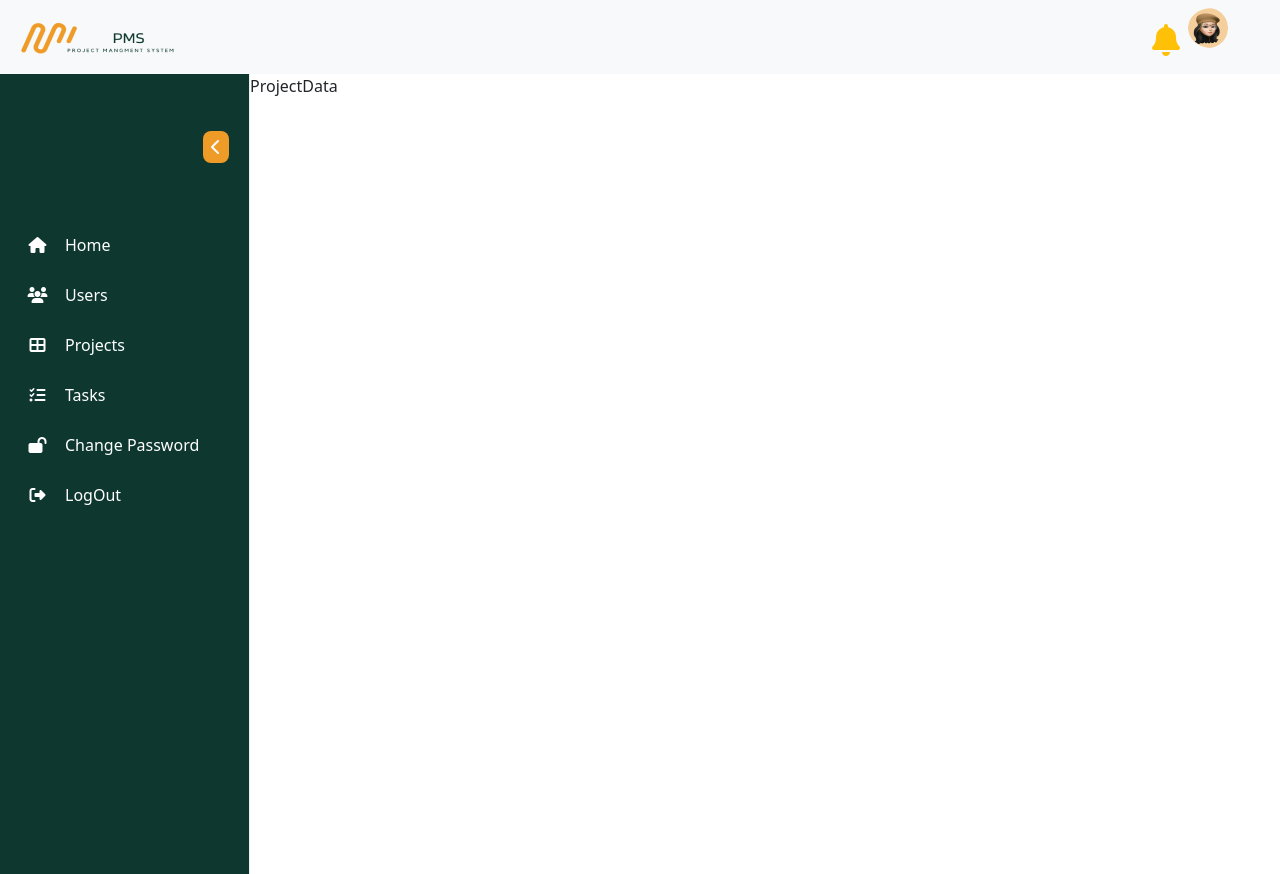
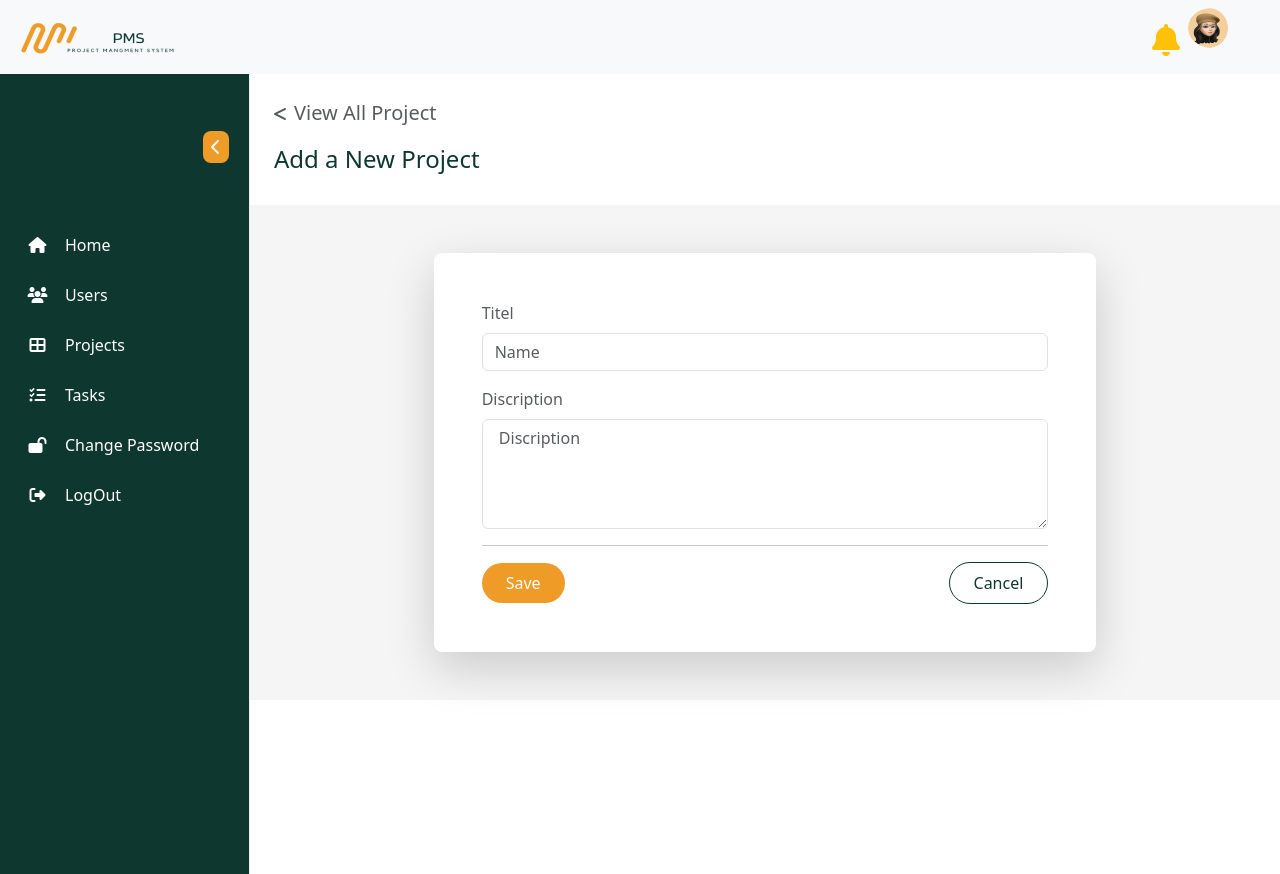
Before and after one commit to RanaFathy123/pms-project, a React (Vite) app: page /dashboard/project-data in a window 1280 px wide. Built offline with nearby package versions, Linux system fonts and the light colour scheme; sample sign-in values are in the browser's storage.

Commit message:
addupdateproject

```diff
--- a/src/App.tsx
+++ b/src/App.tsx
@@ -53,6 +53,7 @@ const App = () => {
         { path: "task-data", element: <TasksData /> },
         { path: "projects", element: <ProjectList /> },
         { path: "project-data", element: <ProjectData /> },
+        { path: "project-data/:id", element: <ProjectData /> },
         { path: "*", element: <NotFound /> },
       ],
     },
--- /dev/null
+++ b/src/Modules/ProjectModule/components/ProjectData/ProjectData.css
@@ -0,0 +1,19 @@
+.main-color{
+    color: rgba(14, 56, 47, 1);
+    /* font-family: 'Montserrat'; */
+    font-size: 24px;
+    font-weight: 500;
+    line-height: 29.26px;
+    text-align: left;
+
+}
+.inputs-container{
+    background-color: rgba(245, 245, 245, 1);
+}
+.save-btn{
+    background-color: rgba(239, 155, 40, 1) !important;
+}
+.cancel-btn{
+    border: 1px solid rgba(14, 56, 47, 1) !important;
+    color: rgba(14, 56, 47, 1) !important;
+}
--- a/src/Modules/ProjectModule/components/ProjectData/ProjectData.tsx
+++ b/src/Modules/ProjectModule/components/ProjectData/ProjectData.tsx
@@ -1,6 +1,121 @@
+import { Link, useLocation } from "react-router-dom";
+import "./ProjectData.css";
+import { useForm } from "react-hook-form";
+import { AuthContext } from "../../../../context/AuthContext";
+import { useContext } from "react";
+import axios from "axios";
+import { toast } from "react-toastify";
 
 export default function ProjectData() {
+  interface projectData{
+    title:string,
+    description:string,
+    manager?:{},
+    id:number,
+    creationDate:string,
+    modificationDate:string
+
+  }
+  let location = useLocation()
+  console.log(location);
+  let status = location.state?.type === 'update';
+  let updateData = location.state?.updateData
+
+
+
+  let {baseUrl} = useContext(AuthContext)
+  let {register,handleSubmit,formState:{errors},reset}=useForm <projectData>();
+
+  const onsubmitForm = async (data:projectData)=>{
+   try {
+    let respons = await axios({
+      method: status ?'put':'post',
+      url:status?`${baseUrl}/Project/${updateData.id}`: `${baseUrl}/Project`,
+      data:data,
+      headers:{ Authorization: `Bearer ${localStorage.getItem("token")}` }
+    })
+    status? toast.success('your Project Is Updated '):toast.success('your Project Is Created')
+
+    console.log(respons);
+
+   } catch (error:any) {
+    status? toast.error(error.message || 'your Project Is Not Updated'): toast.error(error.message || 'your Project Is Not Created')
+
+
+   }
+
+  }
+
   return (
-    <div>ProjectData</div>
-  )
+    <>
+      <div className="header p-4">
+        <Link to="/dashboard/projects" className="text-decoration-none text-muted   ">
+
+          <i className="fa-solid fa-less-than"></i>
+          <span className=" fs-5 ps-2">View All Project</span>
+        </Link>
+        <h2 className="main-color pt-3">Add a New Project </h2>
+      </div>
+      <div className="inputs-container container-fluid py-5   ">
+        <div className="row d-flex justify-content-center align-items-center">
+        <div className=" col-lg-8 col-md-10 col-sm-10 ">
+          <div className=" inputForm rounded-3 bg-white shadow-lg p-5 ">
+            <div>
+              <form action="" className="bg-white" onSubmit={handleSubmit(onsubmitForm)}>
+                <div className="form-group mb-3">
+                  <label
+                    htmlFor="tiltelProject"
+                    className="form-label  text-muted "
+                  >
+                    Titel
+                  </label>
+
+                  <input
+                    className="form-control "
+                    id="tiltelProject"
+                    placeholder="Name"
+                    {...register('title',
+                      {
+                        required:'Tiltel Project is Requird'
+                      }
+                    )}
+                   defaultValue={status ? updateData.title:''}
+                  />
+                </div>
+
+                <div className="form-group mb-3">
+                  <label
+                    htmlFor="discripationProject"
+                    className="form-label text-muted  "
+                  >
+                    Discription
+                  </label>
+
+                  <textarea
+                    id="discripationProject"
+                    className="form-control"
+                    placeholder=" Discription"
+                    rows={4}
+                    {...register('description')}
+                    defaultValue={status?updateData.description:''}
+                  ></textarea>
+                </div>
+                <hr className="w-100 " />
+                <div className="btn-group d-flex justify-content-between align-items-center  ">
+                  <button className=" rounded-pill save-btn text-white px-4 py-2 border-0" type="submit">
+                    Save
+                  </button>
+                  <button className=" rounded-pill bg-transparent cancel-btn px-4 py-2  " type="reset" onClick={()=>reset()}>
+                    Cancel
+                  </button>
+                </div>
+              </form>
+            </div>
+          </div>
+        </div>
+        </div>
+
+      </div>
+    </>
+  );
 }
--- a/src/Modules/ProjectModule/components/ProjectList/ProjectList.tsx
+++ b/src/Modules/ProjectModule/components/ProjectList/ProjectList.tsx
@@ -3,11 +3,12 @@ import { useContext, useEffect, useState } from "react";
 import DynamicHeader from "../../../SharedModules/components/DynamicHeader/DynamicHeader";
 import { AuthContext } from "../../../../context/AuthContext";
 import NoData from "../../../SharedModules/components/NoData/NoData";
+import { Link } from "react-router-dom";
 
 export default function ProjectList() {
   const [ProjectsList, setProjectsList] = useState([]);
   const [showIconIndex, setShowIconIndex] = useState(null);
- let {baseUrl}= useContext(AuthContext)
+  let { baseUrl } = useContext(AuthContext);
 
   const handleShowing = (index: any) => {
     setShowIconIndex(index === showIconIndex ? null : index);
@@ -32,7 +33,12 @@ export default function ProjectList() {
   return (
     <>
       <DynamicHeader title={"Projects"} btn={"Project"} />
-     {ProjectsList.length === 0 ? <div className="container text-center"><NoData/></div> : <div className="bg-body-tertiary p-3">
+      {ProjectsList.length === 0 ? (
+        <div className="container text-center">
+          <NoData />
+        </div>
+      ) : (
+        <div className="bg-body-tertiary p-3">
           <div className="container ">
             <div className="row d-flex justify-content-center ">
               <div className="col-md-12 col-sm-12 my-sm-3 my-md-1 my-lg-3 bg-white rounded-4  shadow-sm p-5">
@@ -59,9 +65,7 @@ export default function ProjectList() {
                     <tbody>
                       {ProjectsList?.map((project: any, index) => (
                         <tr>
-                        <td key={project.id} >
-                          {project.id}
-                        </td>
+                          <td key={project.id}>{project.id}</td>
                           <td>{project.title}</td>
                           <td>
                             {new Date(project.creationDate).toLocaleDateString(
@@ -84,7 +88,16 @@ export default function ProjectList() {
                                 <div className="icon-container d-flex flex-column bg-white p-3 rounded-3 shadow-sm">
                                   <i className="fa-regular fa-eye text-success my-1"></i>
                                   <i className="fa-solid fa-trash text-danger my-1"></i>
+                                  <Link
+                                    to={`/dashboard/project-data/${project.id}`}
+                                    className="text-decoration-none"
+                                    state={{
+                                      updateData: project,
+                                      type: "update",
+                                    }}
+                                  >
                                     <i className="fa-solid fa-pen-to-square text-warning my-1"></i>
+                                  </Link>
                                 </div>
                               )}
                             </div>
@@ -97,7 +110,8 @@ export default function ProjectList() {
               </div>
             </div>
           </div>
-      </div>}
+        </div>
+      )}
     </>
   );
 }
--- a/src/Modules/SharedModules/components/DynamicHeader/DynamicHeader.tsx
+++ b/src/Modules/SharedModules/components/DynamicHeader/DynamicHeader.tsx
@@ -1,6 +1,20 @@
 import React from 'react'
+import { useNavigate } from 'react-router-dom'
+
 
 export default function DynamicHeader({title,btn}) {
+  let navigate = useNavigate();
+
+
+  const goToComponent =()=>{
+    if(btn === 'Project'){
+      navigate('/dashboard/project-data')
+    }else{
+      navigate('/dashboard/task-data')
+    }
+
+  }
+
   return (
     <>
     <div className="container p-3">
@@ -9,7 +23,7 @@ export default function DynamicHeader({title,btn}) {
             <h5 className='m-0'>{title}</h5>
             </div>
             <div className=" col-md-4 col-lg-3 col-xl-2 my-md-3">
-                <button className='btn rounded-pill btn-class text-white '>+ Add New {btn}</button>
+                <button className='btn rounded-pill btn-class text-white ' onClick={goToComponent}>+ Add New {btn}</button>
             </div>
 
         </div>
--- a/src/Modules/SharedModules/components/SideBar/SideBar.tsx
+++ b/src/Modules/SharedModules/components/SideBar/SideBar.tsx
@@ -23,7 +23,7 @@ import { useState } from 'react'
 import { useNavigate } from 'react-router-dom'
 import { Sidebar, Menu, MenuItem } from 'react-pro-sidebar';
 import { Link } from 'react-router-dom';
-import Modal from 'react-bootstrap/Modal';
+// import Modal from 'react-bootstrap/Modal';
 // import toggler from '../../../../assets/img/3.png';
 import './SideBar.css'
 import ChangePassword from '../../../AuthModule/components/ChangePassword/ChangePassword';
@@ -50,11 +50,11 @@ export default function SideBar() {
 
   return <>
 
-      <Modal show={show} onHide={handleClose}>
+      {/* <Modal show={show} onHide={handleClose}>
         <Modal.Body className='background-pass'>
           <ChangePassword />
         </Modal.Body>
-      </Modal>
+      </Modal> */}
 
       <div className=' sidebar-container'>
         <Sidebar collapsed={isCollapsed}>
```
Lines whose indentation alone changed are shown as unchanged.
